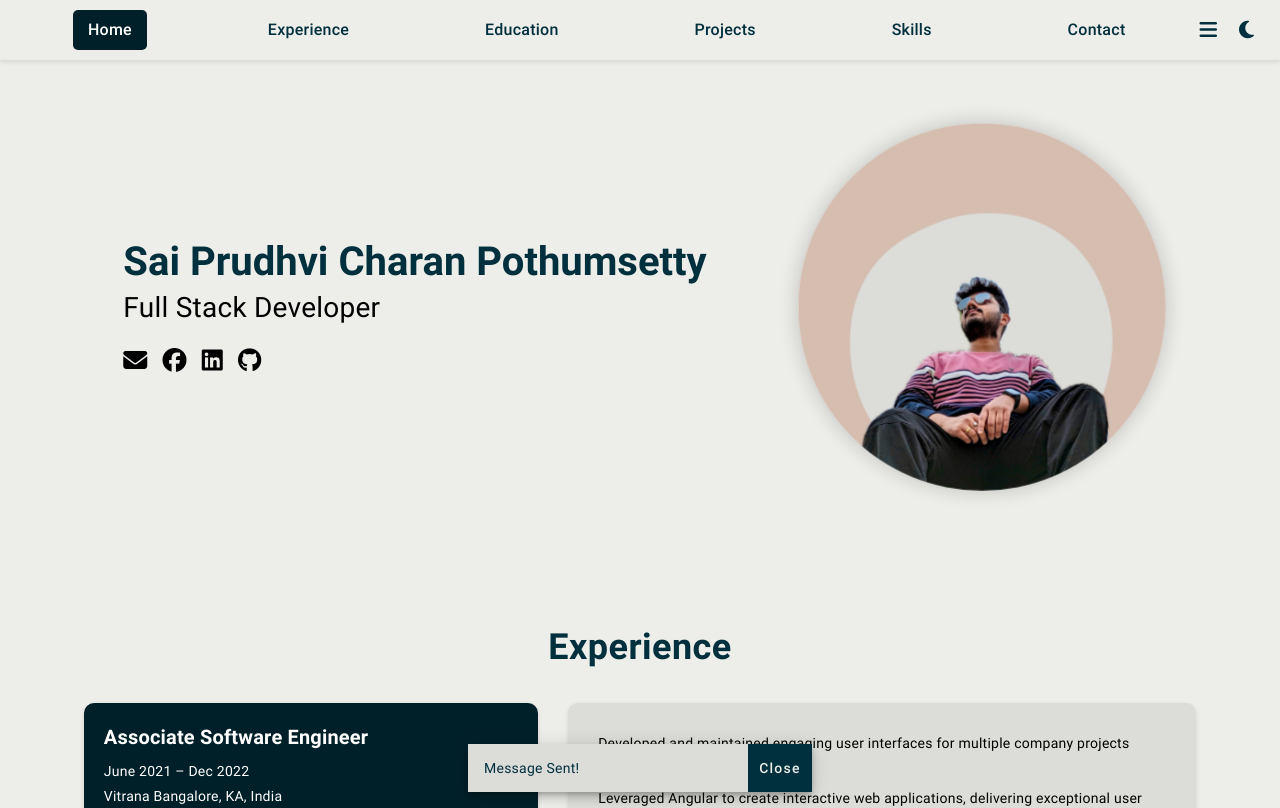
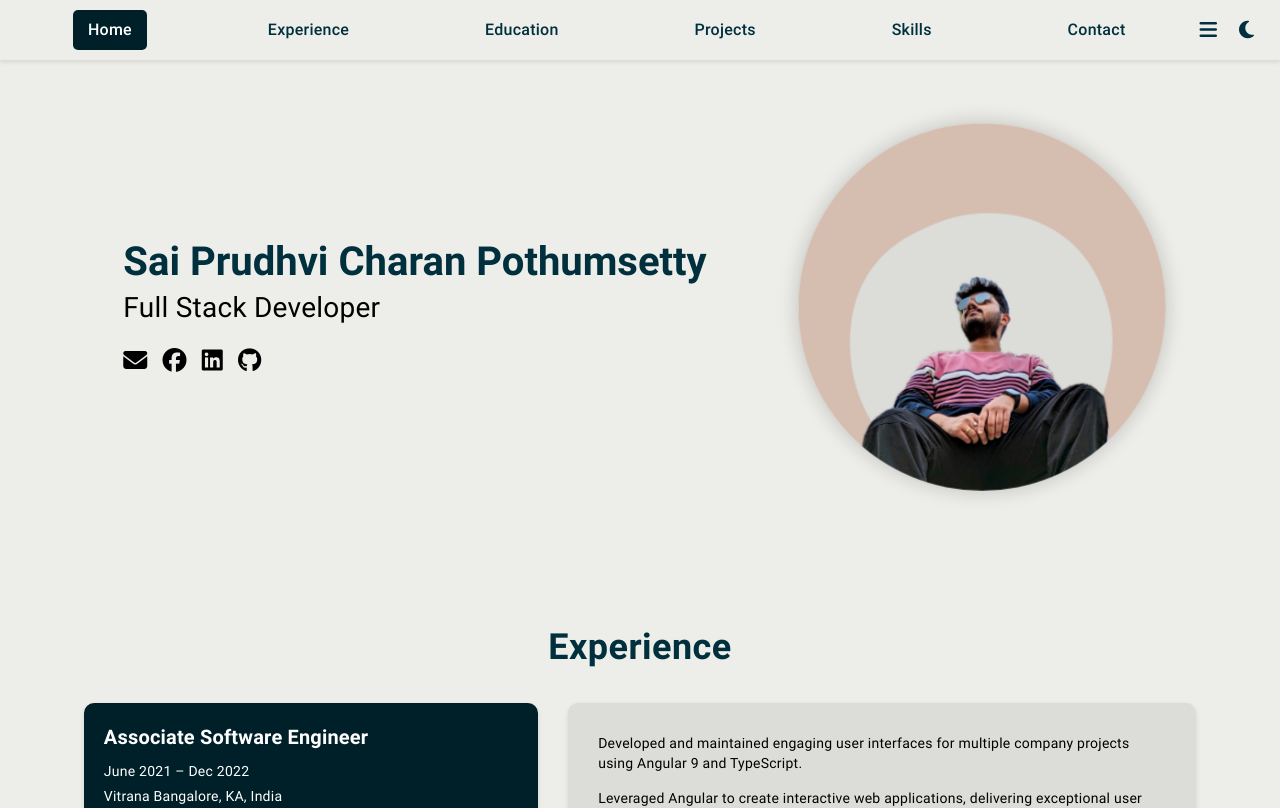
Before and after one commit to Prudhvicharan/portfolio, an Angular app in the folder portfolio/: page / in a window 1280 px wide. Shown: the top 808 px of the page. Built offline with nearby package versions, Linux system fonts and the light colour scheme; a web font is replaced by a local one.

Commit message:
removed snacbar on ngoninit

```diff
--- a/portfolio/src/app/dashboard/dashboard.component.ts
+++ b/portfolio/src/app/dashboard/dashboard.component.ts
@@ -257,7 +257,7 @@ export class DashboardComponent implements OnInit {
     this.checkZoomLevel();
     // Listen for window resize events to dynamically update the zoom level
     window.addEventListener('resize', () => this.checkZoomLevel());
-    this.openSnackBar('Message Sent!', ['success-message']);
+    // this.openSnackBar('Message Sent!', ['success-message']);
   }
 
   ngAfterViewInit() {
```
